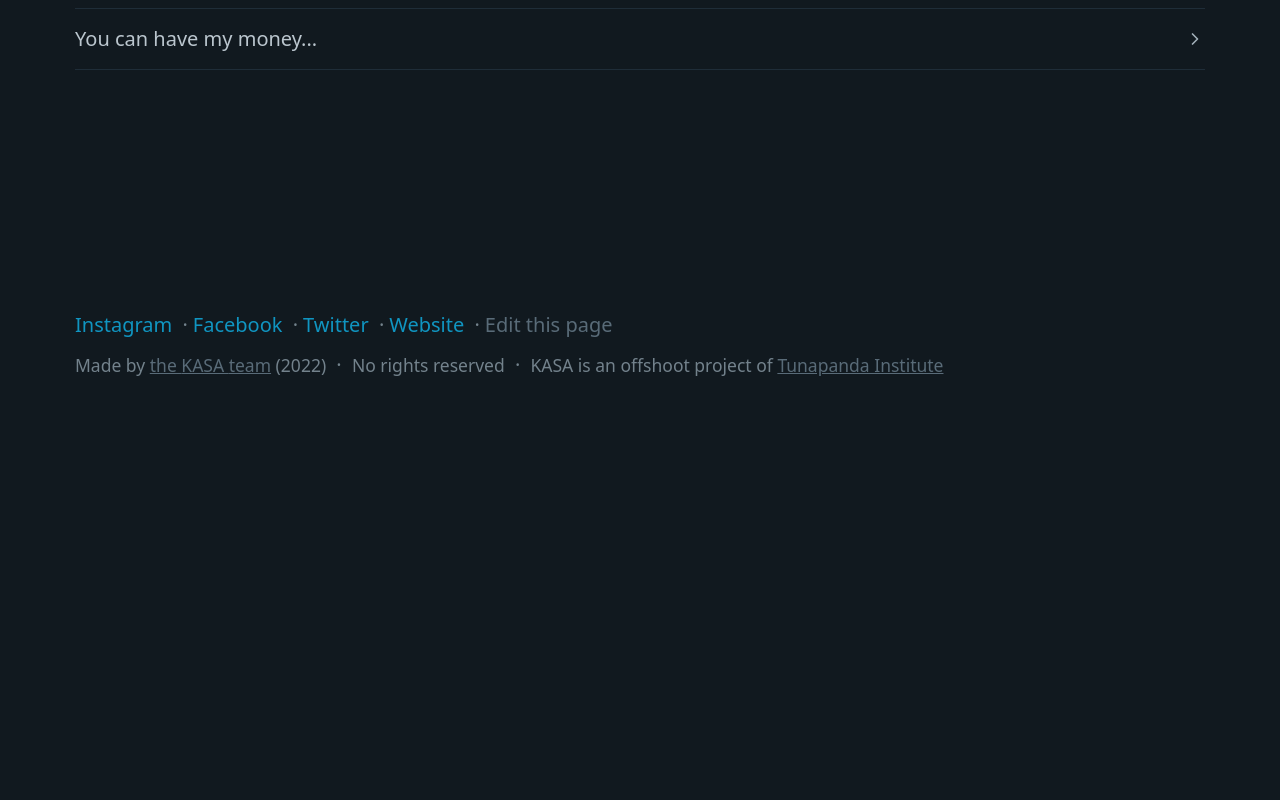
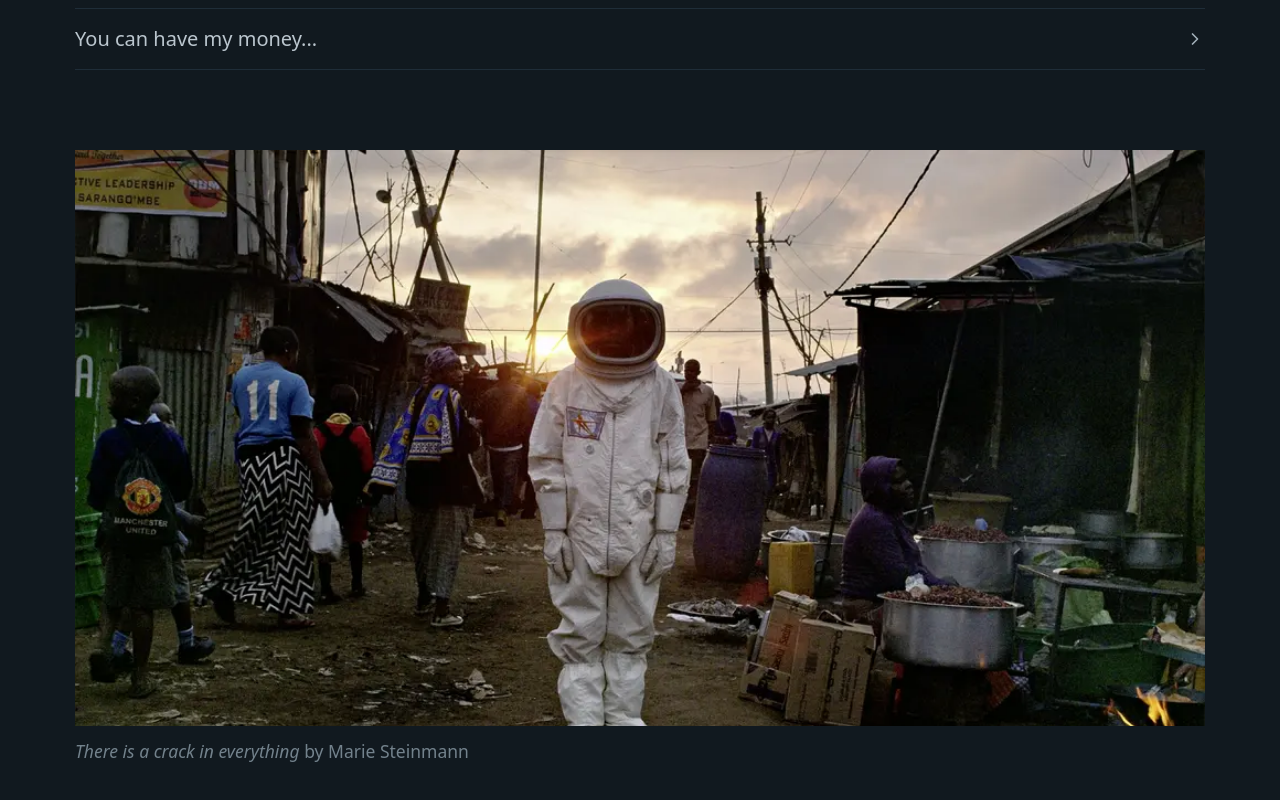
Before and after one commit to kiberaspace/expo-2022, a plain HTML site: page index.html in a window 1280 px wide. Shown: the part 2799-3599 px from the top of the page. Before the commit the page ends 3259 px from the top, so only its background shows below. Drawn offline with nearby package versions, Linux system fonts and the light colour scheme.

Commit message:
Add spotlight image

```diff
--- a/index.html
+++ b/index.html
@@ -334,12 +334,12 @@
 
             <!-- TODO: Change MPESA details -->
             <p>You can send us money through MPESA Paybill
-              <code>666</code>, Account Number
-              <code>KASA</code>.
+              <small><code>REDACTED</code></small>, Account Number
+              <small><code>REDACTED</code></small>.
             </p>
 
             <p>We also accept card payments.
-              <a target="_blank" href="#" data-tooltip="Processed by Tunapanda Institute" >Pay online, securely</a>.
+              <!-- <a target="_blank" href="#" data-tooltip="Processed by Tunapanda Institute" >Pay online, securely</a>. -->
             </p>
 
             <p>
@@ -354,7 +354,28 @@
         </div>
 
       </section>
+
+      <section id="gallery">
+        <div class="container">
+          <figure
+          id="spotlight"
+          >
+            <img
+              src="img/crack-in-everything.webp"
+              alt="A person in a space-suit in the streets of Kibera"
+              loading="lazy"
+              decoding="async"
+            >
+            <figcaption>
+              <small>
+                <em>There is a crack in everything</em> by Marie Steinmann
+              </small>
+            </figcaption>
+          </figure>
+        </div>
+      </section>
     </main>
+
 
     <footer data-theme="light">
       <div class="container">
--- a/style.css
+++ b/style.css
@@ -31,3 +31,24 @@ body>footer ul:first-of-type a {
         display: none
     }
 }
+
+#spotlight {
+    display: flex;
+    flex-direction: column;
+}
+
+#spotlight img {
+    max-inline-size: 100%;
+    block-size: auto; /* Preserve aspect ratio */
+    aspect-ratio: 2/1;
+    object-fit: cover;
+    object-position: top center;
+    align-self: center;
+}
+
+@media (max-width: 767px) {
+    #spotlight img {
+        aspect-ratio: 1/1;
+        object-position: top center;
+    }
+}
```
Also changed, not shown: img/crack-in-everything.webp (added).
